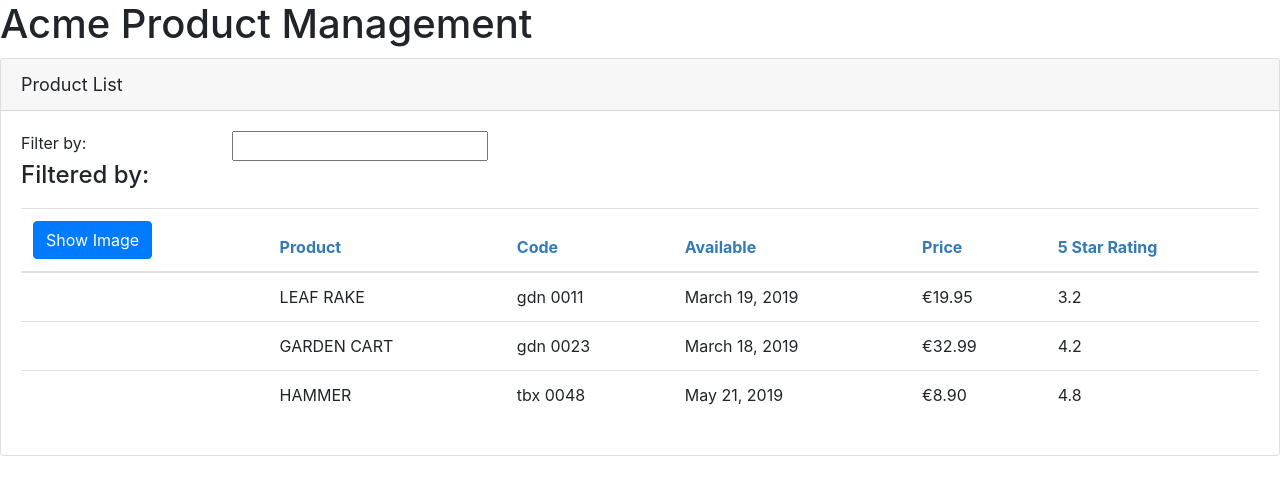
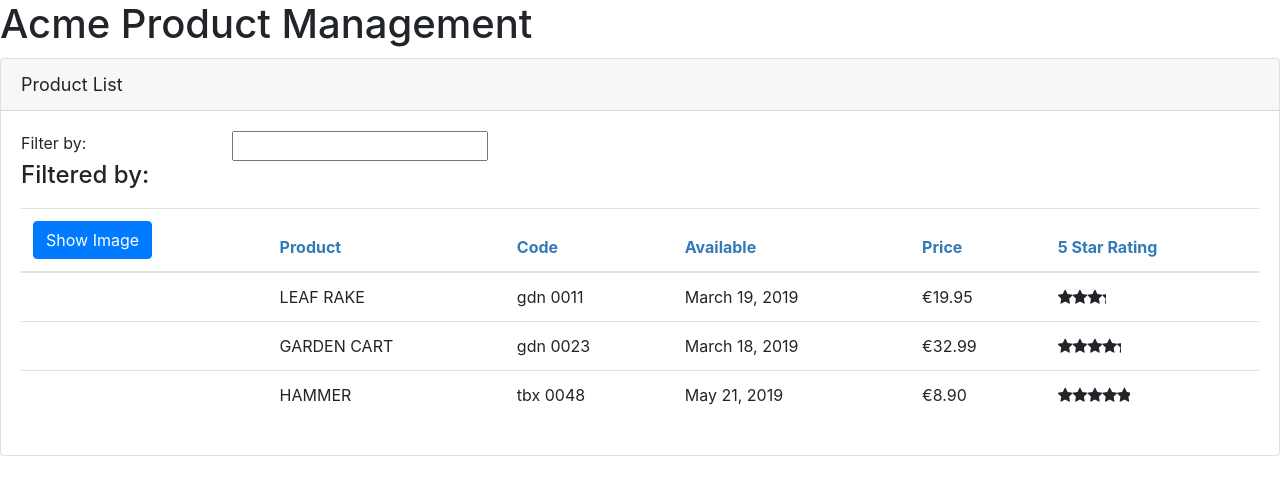
Before and after one commit to albihasani94/play-with-angular, an Angular app in the folder acme-product-management/: page /welcome in a window 1280 px wide. Shown: the top 494 px of the page. Built offline with nearby package versions, Linux system fonts and the light colour scheme.

Commit message:
Add nested component for star rating

```diff
--- a/acme-product-management/src/app/app.module.ts
+++ b/acme-product-management/src/app/app.module.ts
@@ -5,10 +5,11 @@ import { FormsModule } from '@angular/forms';
 import { AppComponent } from './app.component';
 import { ProductListComponent } from './products/product-list.component';
 import { ConvertToSpacesPipe } from './shared/convert-to-spaces.pipe';
+import { StarComponent } from './shared/star.component';
 
 @NgModule({
   declarations: [
-    AppComponent, ProductListComponent, ConvertToSpacesPipe
+    AppComponent, ProductListComponent, ConvertToSpacesPipe, StarComponent
   ],
   imports: [
     BrowserModule, FormsModule
--- a/acme-product-management/src/app/products/product-list.component.html
+++ b/acme-product-management/src/app/products/product-list.component.html
@@ -38,7 +38,8 @@
                         <td>{{ product.productCode | lowercase | convertToSpaces: '-' }}</td>
                         <td>{{ product.releaseDate }}</td>
                         <td>{{ product.price | currency:'EUR':'symbol':'1.2-2' | lowercase }}</td>
-                        <td>{{ product.starRating }}</td>
+                        <td><pm-star [rating] = 'product.starRating'
+                            (ratingClicked)='onRatingClicked($event)'></pm-star></td>
                     </tr>
                 </tbody>
             </table>
--- a/acme-product-management/src/app/products/product-list.component.ts
+++ b/acme-product-management/src/app/products/product-list.component.ts
@@ -62,6 +62,10 @@ export class ProductListComponent implements OnInit, OnDestroy {
         // this.listFilter = 'cart';
     }
 
+    onRatingClicked(message: string): void {
+        this.pageTitle = 'Product List: ' + message;
+    }
+
     ngOnInit(): void {
         console.log('Hello OnInit.');
     }
--- a/acme-product-management/src/app/shared/star.component.html
+++ b/acme-product-management/src/app/shared/star.component.html
@@ -1,6 +1,7 @@
 <div class="crop"
      [style.width.px]="starWidth"
-     [title]="rating">
+     [title]="rating"
+     (click)="onClick()">
   <div style="width: 75px">
     <span class="fa fa-star"></span>
     <span class="fa fa-star"></span>
--- /dev/null
+++ b/acme-product-management/src/app/shared/star.component.ts
@@ -0,0 +1,21 @@
+import { Component, OnChanges, Input, Output, EventEmitter } from '@angular/core';
+
+@Component({
+    selector: 'pm-star',
+    templateUrl: './star.component.html',
+    styleUrls: ['./star.component.css']
+})
+export class StarComponent implements OnChanges {
+    @Input() rating: number;
+    starWidth: number;
+
+    @Output() ratingClicked: EventEmitter<string> = new EventEmitter<string>();
+
+    onClick(): void {
+        this.ratingClicked.emit(`The rating ${this.rating} was clicked.`);
+    }
+
+    ngOnChanges(): void {
+        this.starWidth = this.rating * 75 / 5;
+    }
+}
```
